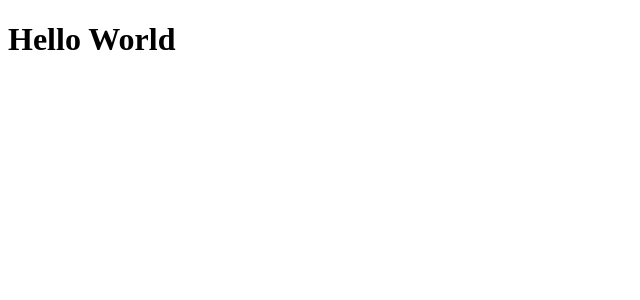
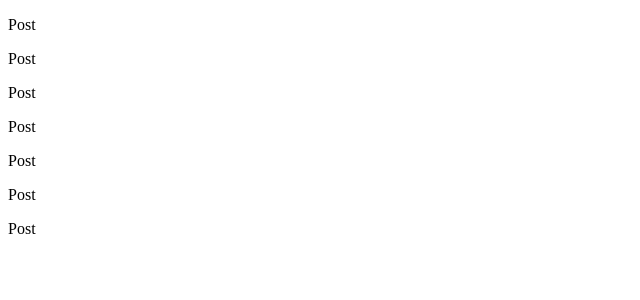
Before and after one commit to ArthurPMachado/fundamentos-react, a React (Vite) app: page / in a window 1280 px wide. Shown: the top 300 px of the page, without its empty margins (0-640 px from the left). Built offline with nearby package versions, Linux system fonts and the light colour scheme.

Commit message:
feat: explore component concept and named export

```diff
--- a/src/App.jsx
+++ b/src/App.jsx
@@ -1,8 +1,16 @@
-function App() {
+import { Post } from "./Post";
+
+export function App() {
 
   return (
-    <h1>Hello World</h1>
+    <div>
+      <Post />
+      <Post />
+      <Post />
+      <Post />
+      <Post />
+      <Post />
+      <Post />
+    </div>
   )
 }
-
-export default App
--- /dev/null
+++ b/src/Post.jsx
@@ -0,0 +1,3 @@
+export function Post() {
+  return <p>Post</p>
+}
--- a/src/main.jsx
+++ b/src/main.jsx
@@ -1,6 +1,6 @@
 import { StrictMode } from 'react'
 import { createRoot } from 'react-dom/client'
-import App from './App.jsx'
+import { App } from './App.jsx'
 
 createRoot(document.getElementById('root')).render(
   <StrictMode>
```
